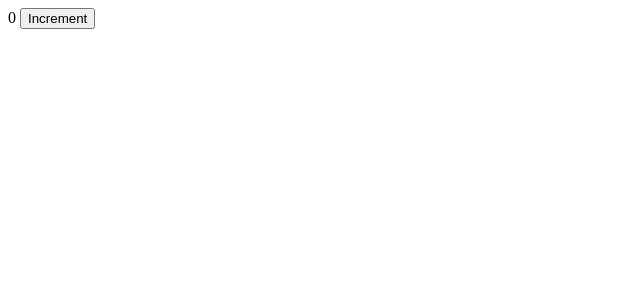
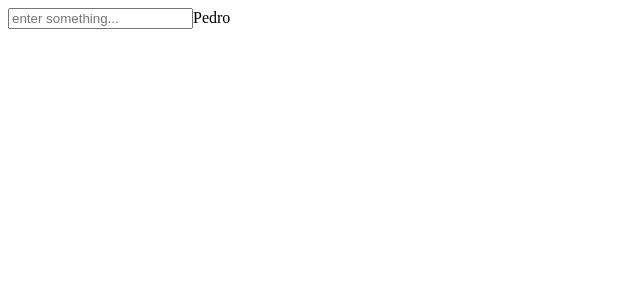
Before and after one commit to lasithadilshan/react-hooks-course, a React (Create React App) app: page / in a window 1280 px wide. Shown: the top 300 px of the page, without its empty margins (0-640 px from the left). Built offline with nearby package versions, Linux system fonts and the light colour scheme.

Commit message:
1 file modified UseState value changing function completed

```diff
--- a/src/App.js
+++ b/src/App.js
@@ -2,14 +2,18 @@ import React, {useState} from 'react';
 import './style.css';
 
 const App = () => {
-  const [counter, setCounter] = useState(0);
+  const [inputValue, setInputValue] = useState("Pedro");
 
-  const Increment = () => {
-    setCounter(counter+1);
+  let onChange = (event) => {
+      const newValue = event.target.value;
+      setInputValue(newValue);
+
   };
+
   return (
     <div>
-      {counter} <button onClick={Increment}>Increment</button>
+      <input placeholder="enter something..." onChange={onChange}/>
+      {inputValue}
     </div>
   );
 };
```
